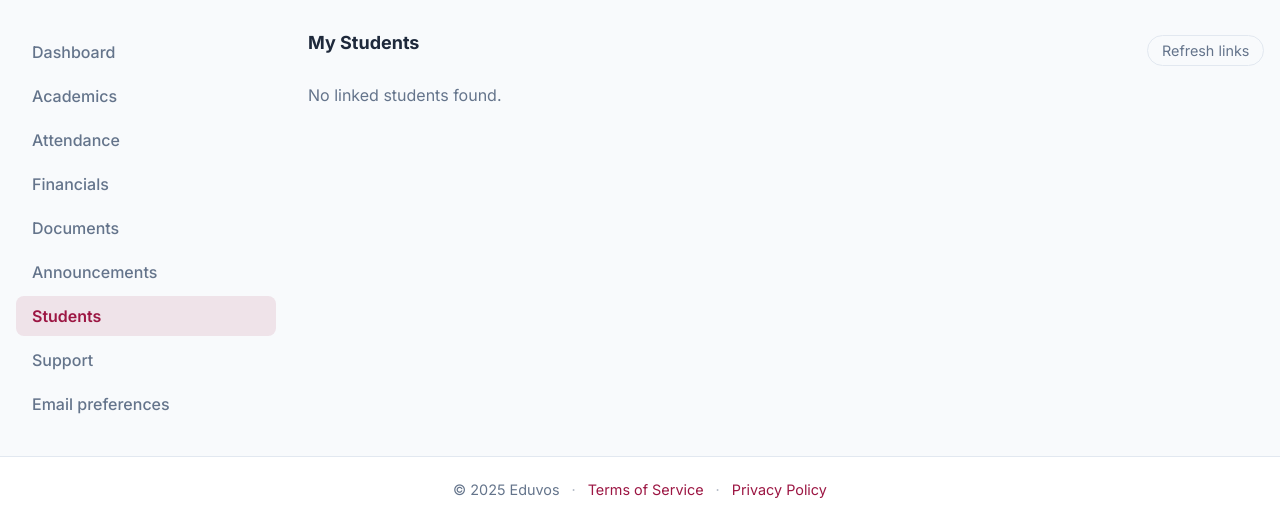
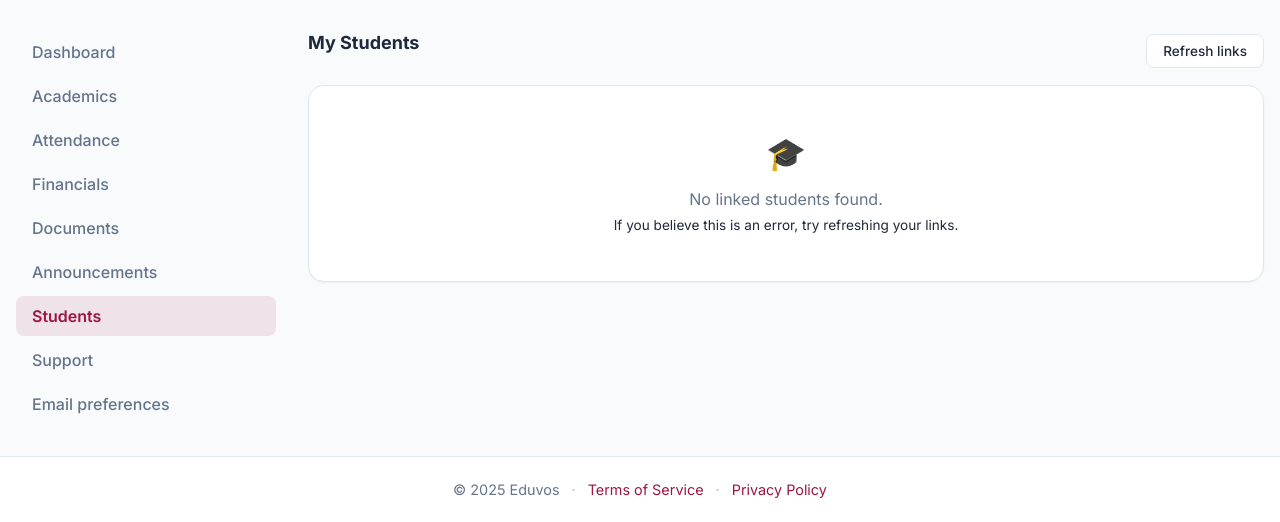
Before and after one commit to rsteenberg/vossieparent, a Django app: page /students/ in a window 1280 px wide. Shown: the part 60-582 px from the top of the page. Run offline with Django 4.2, Linux system fonts and the light colour scheme; the visitor is signed in with stand-in values (Sample User, id 1); data that the repository does not hold is empty.

Commit message:
feat: Add parent-student viewing permission logic and student list UI.

```diff
--- a/students/permissions.py
+++ b/students/permissions.py
@@ -6,7 +6,7 @@ from .models import ParentStudentLink
 logger = logging.getLogger(__name__)
 
 def parent_can_view_student(user, student_id) -> bool:
-    if not getattr(user, "is_authenticated", False) or not getattr(user, "is_parent", False):
+    if not getattr(user, "is_authenticated", False):
         return False
 
     # Check if Dynamics is configured; if not, we loosely trust local DB for dev/legacy reasons
--- a/templates/students/list.html
+++ b/templates/students/list.html
@@ -5,22 +5,46 @@
   <div class="hstack between">
     <div class="section-title">My Students</div>
     <div>
-      <a class="tab" href="{% url 'students:refresh' %}?next={% url 'students:list' %}">Refresh links</a>
+      <a class="btn btn-secondary text-sm" href="{% url 'students:refresh' %}?next={% url 'students:list' %}">
+        Refresh links
+      </a>
     </div>
   </div>
+
   {% if links %}
-    <ul>
-      {% for link in links %}
-        <li>
+  <div class="grid" style="grid-template-columns: repeat(auto-fit, minmax(300px, 1fr));">
+    {% for link in links %}
+    <div class="card tile"
+      style="flex-direction: column; align-items: start; gap: 1rem; border-left: 4px solid var(--brand);">
+      <div class="vstack gap-1">
+        <div style="font-weight: 700; font-size: 1.1rem;">
           {{ link.student.first_name }} {{ link.student.last_name }}
-          — <a class="tab" href="{% url 'students:switch' %}?student_id={{ link.student.id }}">Select</a>
-          — <a class="tab" href="{% url 'students:switch' %}?student_id={{ link.student.id }}&next={% url 'students:profile' %}">View profile</a>
-          — <a class="tab" href="{% url 'students:switch' %}?student_id={{ link.student.id }}&next={% url 'academics:transcript' %}">View transcript</a>
-        </li>
-      {% endfor %}
-    </ul>
+        </div>
+        <div class="muted text-sm">{{ link.student.external_student_id|default:"Student ID not available" }}</div>
+      </div>
+
+      <div class="hstack gap-2 mt-2" style="width: 100%;">
+        <a class="btn btn-primary" style="flex:1;" href="{% url 'students:switch' %}?student_id={{ link.student.id }}">
+          Select
+        </a>
+        <a class="btn btn-secondary"
+          href="{% url 'students:switch' %}?student_id={{ link.student.id }}&next={% url 'students:profile' %}">
+          Profile
+        </a>
+        <a class="btn btn-secondary"
+          href="{% url 'students:switch' %}?student_id={{ link.student.id }}&next={% url 'academics:transcript' %}">
+          Transcript
+        </a>
+      </div>
+    </div>
+    {% endfor %}
+  </div>
   {% else %}
+  <div class="card text-center" style="padding: 3rem;">
+    <div style="font-size: 2rem; margin-bottom: 1rem;">🎓</div>
     <div class="muted">No linked students found.</div>
+    <div class="mt-2 text-sm text-light">If you believe this is an error, try refreshing your links.</div>
+  </div>
   {% endif %}
 </div>
 {% endblock %}
```
